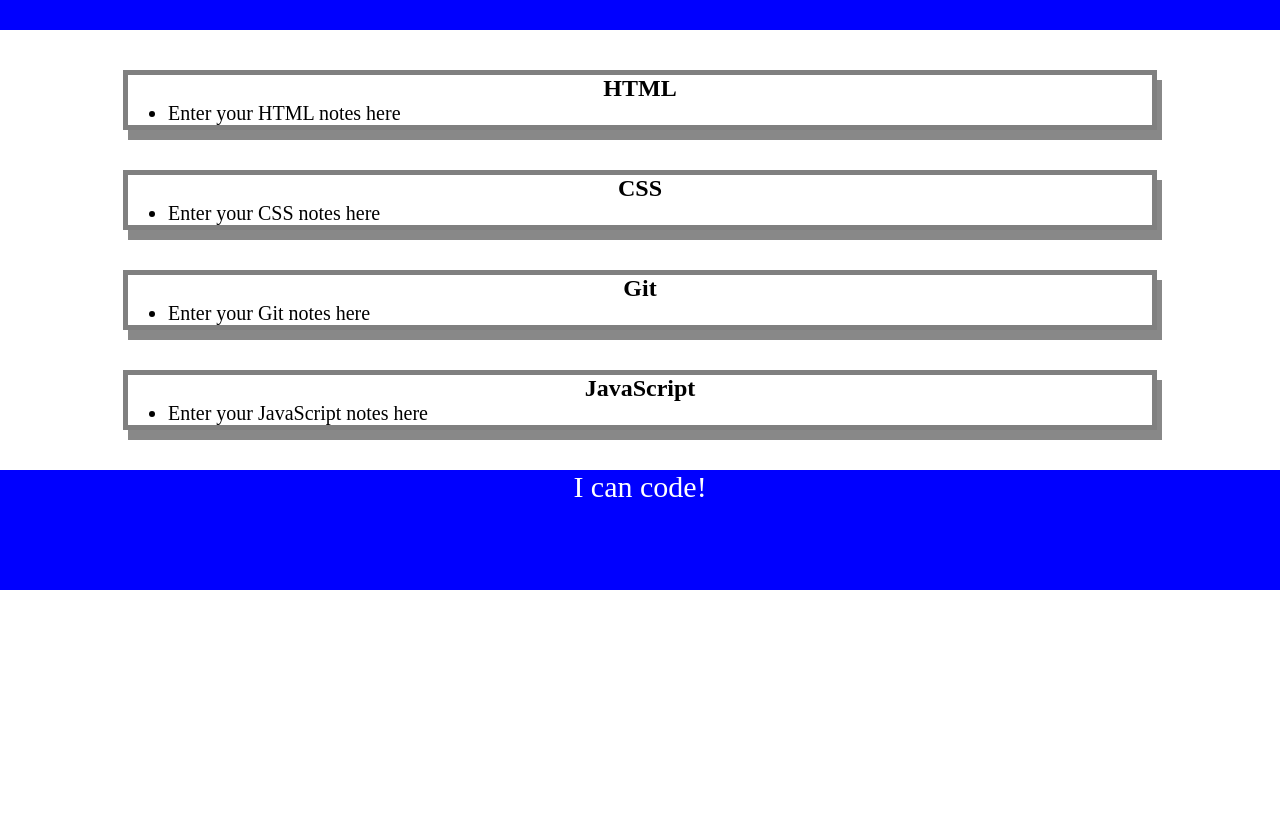
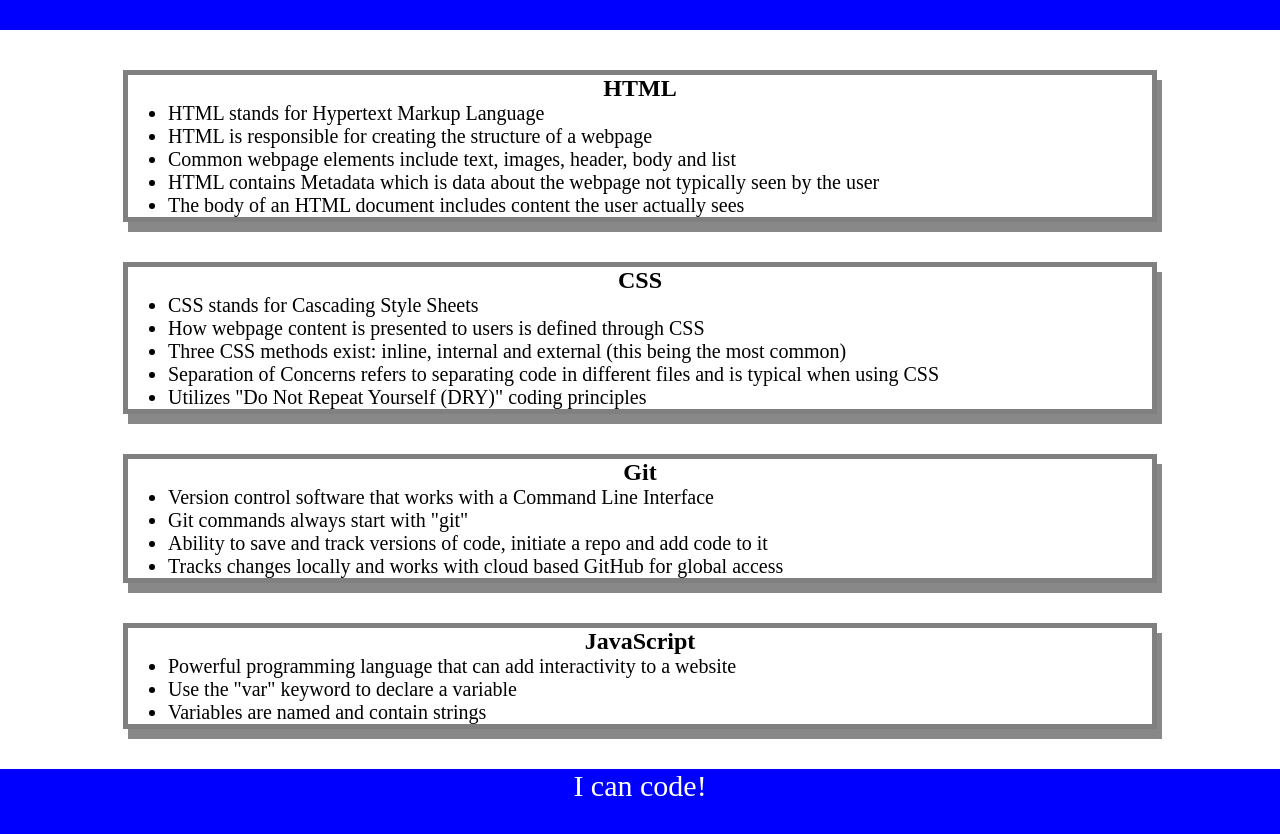
Before and after one commit to argounova/prework-study-guide, a plain HTML site: page index.html in a window 1280 px wide. Shown: the part 90-924 px from the top of the page. Before the commit the page ends 800 px from the top, so only its background shows below. Drawn offline with Linux system fonts and the light colour scheme.

Commit message:
updated notes on index file

```diff
--- a/index.html
+++ b/index.html
@@ -16,25 +16,38 @@
       <section class="card" id="html-section">
         <h2>HTML</h2>
         <ul>
-          <li>Enter your HTML notes here</li>
+          <li>HTML stands for Hypertext Markup Language</li>
+          <li>HTML is responsible for creating the structure of a webpage</li>
+          <li>Common webpage elements include text, images, header, body and list</li>
+          <li>HTML contains Metadata which is data about the webpage not typically seen by the user</li>
+          <li>The body of an HTML document includes content the user actually sees</li>
         </ul>
       </section>
       <section class="card" id="css-section">
         <h2>CSS</h2>
         <ul>
-          <li>Enter your CSS notes here</li>
+          <li>CSS stands for Cascading Style Sheets</li>
+          <li>How webpage content is presented to users is defined through CSS</li>
+          <li>Three CSS methods exist: inline, internal and external (this being the most common)</li>
+          <li>Separation of Concerns refers to separating code in different files and is typical when using CSS</li>
+          <li>Utilizes "Do Not Repeat Yourself (DRY)" coding principles</li>
         </ul>
       </section>
       <section class="card" id="git-section">
         <h2>Git</h2>
         <ul>
-          <li>Enter your Git notes here</li>
+          <li>Version control software that works with a Command Line Interface</li>
+          <li>Git commands always start with "git"</li>
+          <li>Ability to save and track versions of code, initiate a repo and add code to it</li>
+          <li>Tracks changes locally and works with cloud based GitHub for global access</li>
         </ul>
       </section>
       <section class="card" id="javascript-section">
         <h2>JavaScript</h2>
         <ul>
-          <li>Enter your JavaScript notes here</li>
+          <li>Powerful programming language that can add interactivity to a website</li>
+          <li>Use the "var" keyword to declare a variable</li>
+          <li>Variables are named and contain strings</li>
         </ul>
       </section>
     </main>
```
